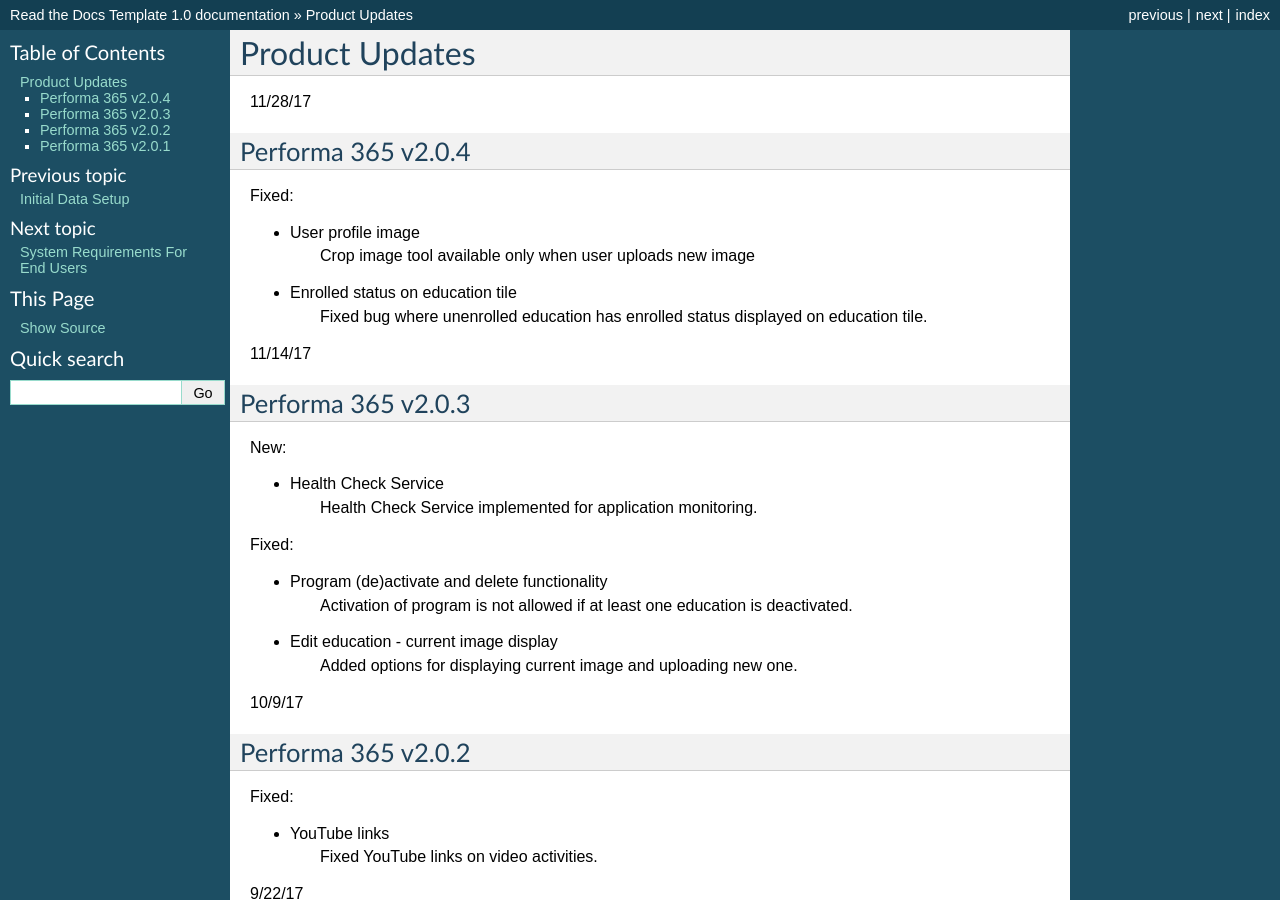
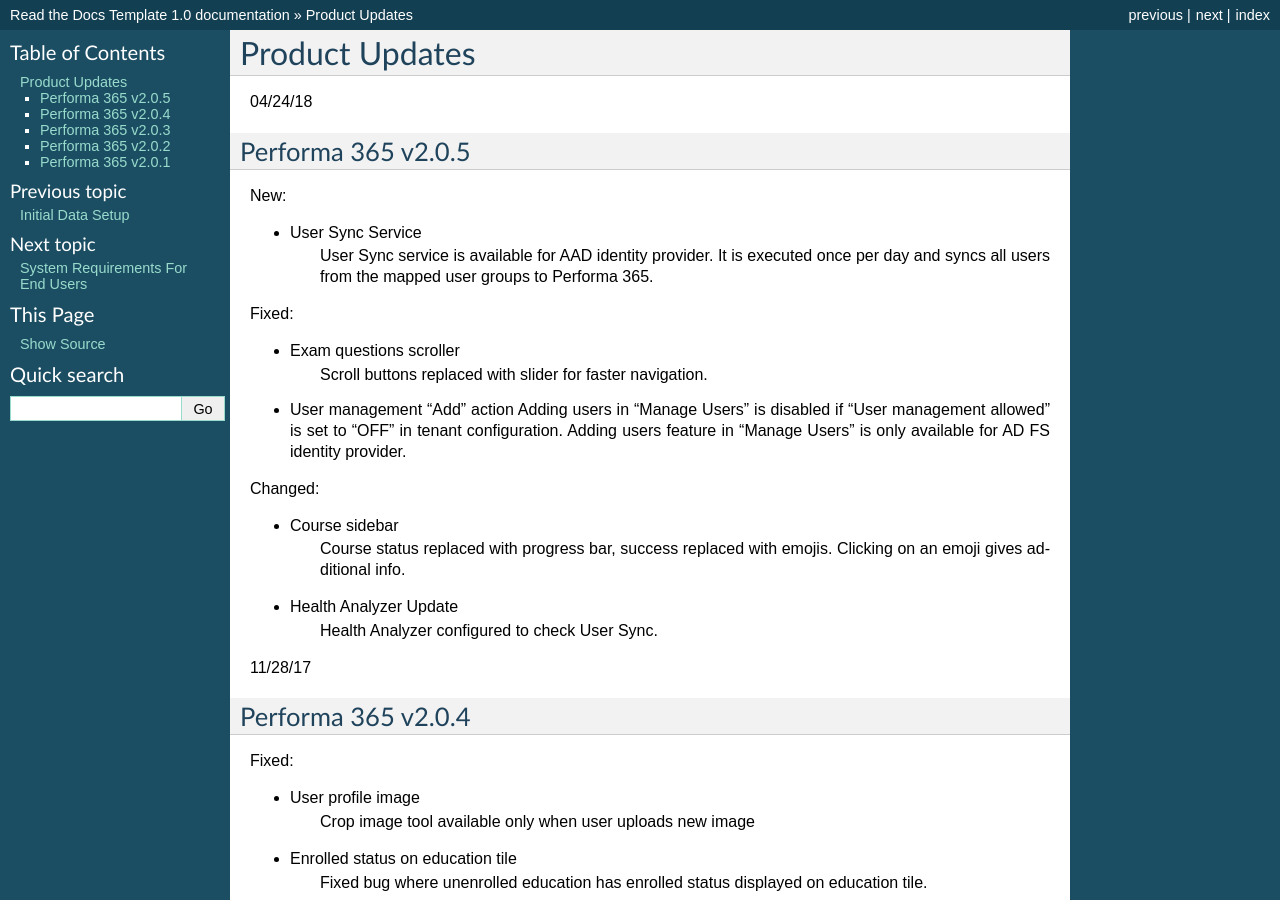
Before and after one commit to pslisko/performa365docs, a Sphinx documentation site: the page built from docs/general/product_updates.rst, in a window 1280 px wide and 900 px high. Built offline with Sphinx 7.4.7, drawn with Linux system fonts in a browser that asks for light colours; pages that are not in the unit, such as notebooks, are missing from menus.

Commit message:
Update product_updates.rst

```diff
--- a/docs/general/product_updates.rst
+++ b/docs/general/product_updates.rst
@@ -2,6 +2,30 @@
 
 Product Updates
 ================
+
+04/24/18
+
+Performa 365 v2.0.5
+^^^^^^^^^^^^^^^^^^^^^^^^^^^^
+
+New:
+
+* User Sync Service
+   User Sync service is available for AAD identity provider. It is executed once per day and syncs all users from the mapped user groups to Performa 365.
+
+Fixed:
+
+* Exam questions scroller
+   Scroll buttons replaced with slider for faster navigation.
+*  User management "Add" action
+   Adding users in "Manage Users" is disabled if "User management allowed" is set to "OFF" in tenant configuration. Adding users feature in "Manage Users" is only available for AD FS identity provider.
+
+Changed:
+
+* Course sidebar
+   Course status replaced with progress bar, success replaced with emojis. Clicking on an emoji gives additional info.
+* Health Analyzer Update
+   Health Analyzer configured to check User Sync.
 
 
 11/28/17
```
